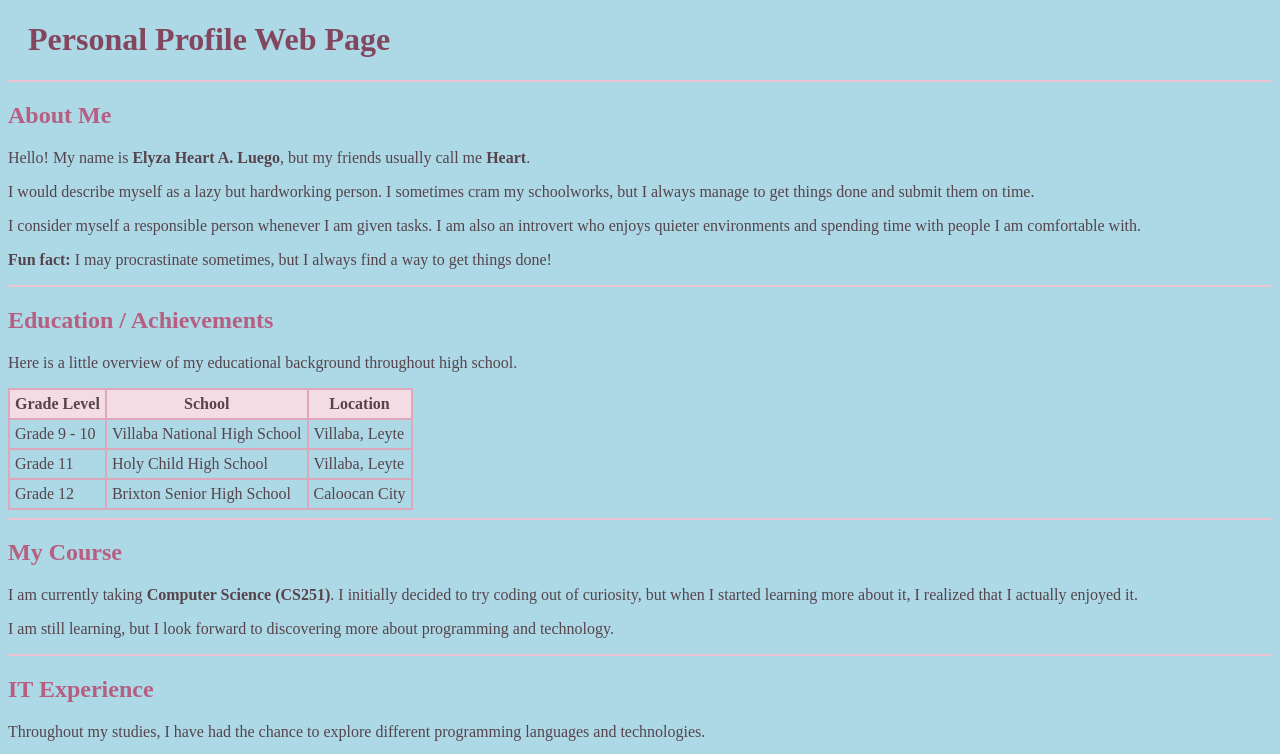
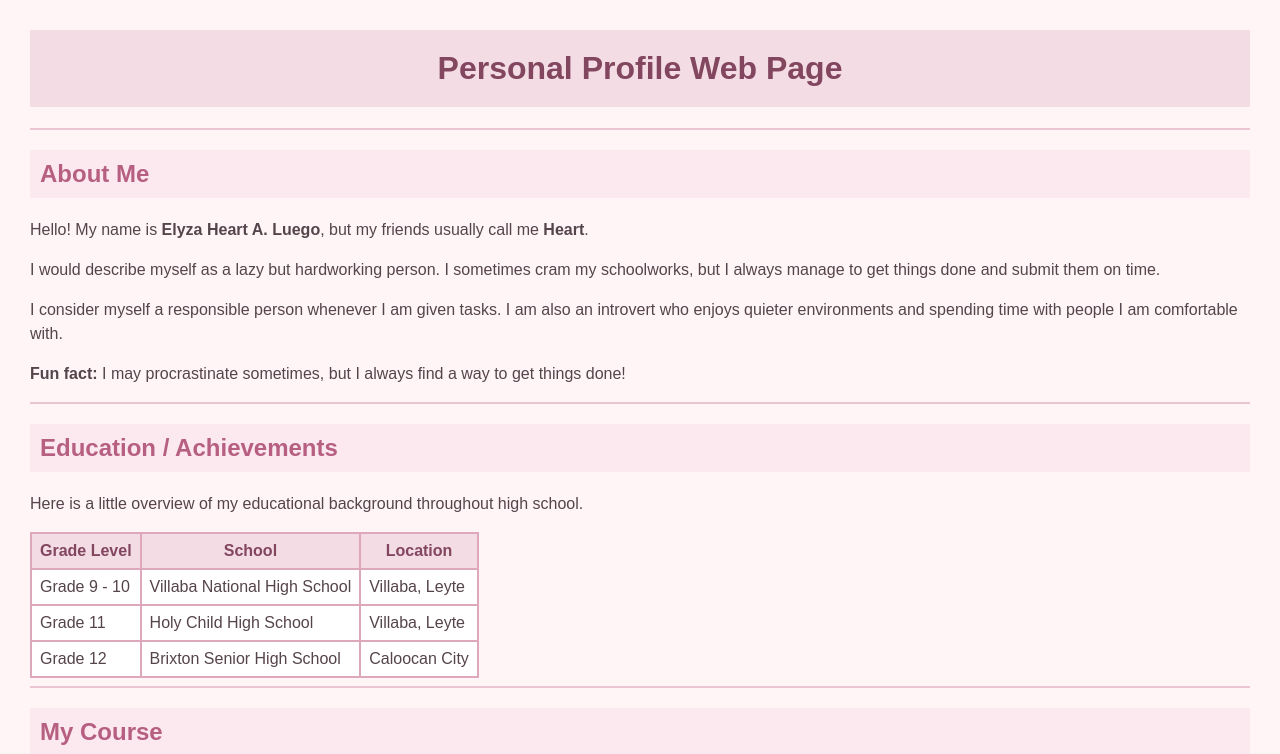
Before and after one commit to apcealuego/webprog-CS251_IT253-html-lessons, a plain HTML site: page introduction/index.html in a window 1280 px wide. Shown: the top 754 px of the page. Drawn offline with Linux system fonts and the light colour scheme.

Commit message:
Revamp CSS styles for body, headings, and elements

```diff
--- a/introduction/css/mystyle.css
+++ b/introduction/css/mystyle.css
@@ -1,8 +1,56 @@
+
 body {
-    background-color: lightblue;
+    background-color: #FFF5F7;
+    color: #55444B;
+    font-family: Arial;
+    margin: 30px;
 }
 
 h1 {
-    color: navy;
-    margin-left: 20px;
+    color: #82465E;
+    text-align: center;
+    background-color: #F4DCE5;
+    padding: 20px;
 }
+
+h2 {
+    color: #B65F80;
+    background-color: #FCE8EF;
+    padding: 10px;
+}
+
+h3 {
+    color: #82465E;
+}
+
+p {
+    line-height: 1.5;
+}
+
+hr {
+    border: 1px solid #EBC5D3;
+}
+
+table {
+    border-color: #DDA8BB;
+    background-color: #FFFFFF;
+}
+
+th {
+    background-color: #F4DCE5;
+    color: #82465E;
+    padding: 8px;
+}
+
+td {
+    padding: 8px;
+}
+
+li {
+    margin: 8px;
+}
+
+img {
+    border-color: #DDA8BB;
+    margin: 10px;
+}
```
